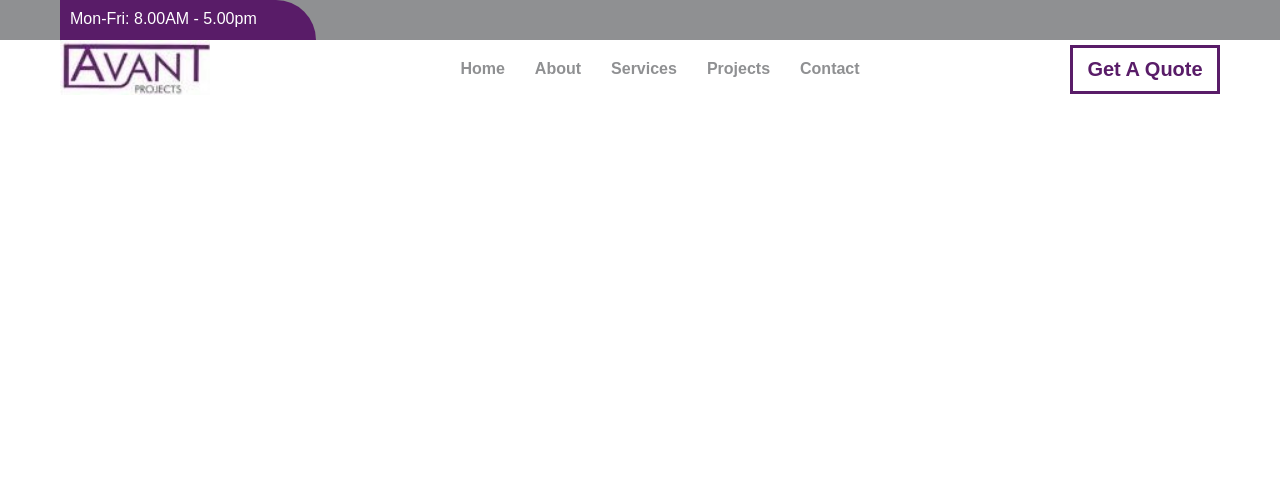
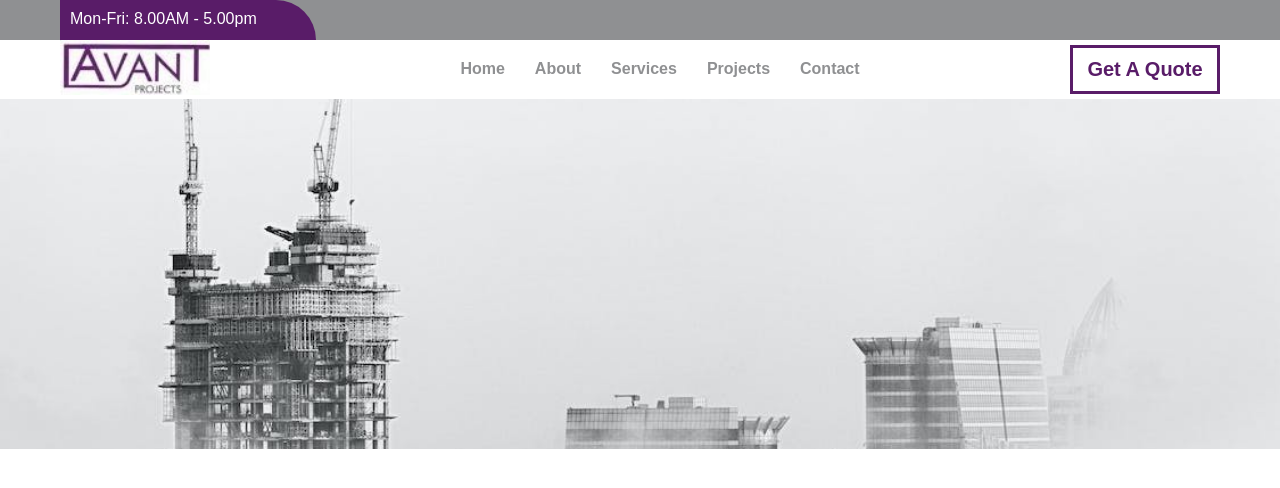
Before and after one commit to DiksonIvySon/Avant-Projects, a React (Vite) app in the folder AvantProjects/: page / in a window 1280 px wide. Shown: the top 488 px of the page. Built offline with nearby package versions, Linux system fonts and the light colour scheme.

Commit message:
Created the Banner component

```diff
--- /dev/null
+++ b/AvantProjects/src/Components/Banner.css
@@ -0,0 +1,10 @@
+.banner {
+    width: 100vw;
+    height: 350px;
+}
+
+.banner img {
+    width: 100%;
+    height: 100%;
+    object-fit: cover;
+}
--- /dev/null
+++ b/AvantProjects/src/Components/Banner.jsx
@@ -0,0 +1,13 @@
+import React from 'react';
+import banner from '../images/banner.jpeg';
+import './Banner.css';
+
+function Banner() {
+  return (
+    <div className='banner'>
+        <img src={banner} alt="banner image" />
+    </div>
+  )
+}
+
+export default Banner
--- a/AvantProjects/src/Components/Header2.jsx
+++ b/AvantProjects/src/Components/Header2.jsx
@@ -34,9 +34,9 @@ function Header2() {
                 <li><a href="">Contact</a></li>
             </ul>
             <div className='get_a_quote-button'>
-                    <a href="">
-                        <button>Get A Quote</button>
-                    </a>
+                <a href="">
+                    <button>Get A Quote</button>
+                </a>
             </div>
         </div>
         <div id="nav-icon" className={toggleHam_icon} onClick={HandleToggleHam}>
--- a/AvantProjects/src/pages/Home.jsx
+++ b/AvantProjects/src/pages/Home.jsx
@@ -1,6 +1,7 @@
 import { useState } from 'react';
 import Header1 from '../Components/Header1';
 import Header2 from '../Components/Header2';
+import Banner from '../Components/Banner';
 
 function Home() {
 
@@ -9,6 +10,7 @@ function Home() {
     <>
       <Header1 />
       <Header2 />
+      <Banner />
     </>
   )
 }
```
Also changed, not shown: AvantProjects/src/images/banner.jpeg (renamed from AvantProjects/src/images/pexels-photo-1437493.jpeg).
